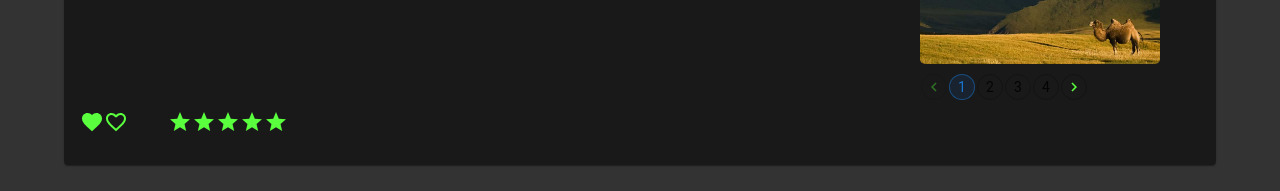
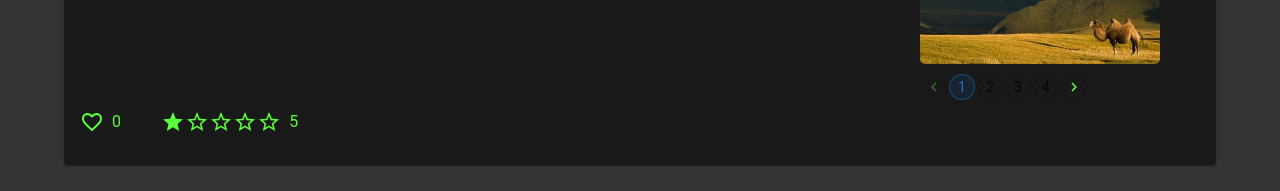
Before and after one commit to open-goverment-kg/front, a React (Create React App) app: page / in a window 1280 px wide. Shown: the part 1048-1239 px from the top of the page. Built offline with nearby package versions, Linux system fonts and the light colour scheme.

Commit message:
fix it layout

```diff
--- a/src/component/UI/card/ImageCard.jsx
+++ b/src/component/UI/card/ImageCard.jsx
@@ -13,13 +13,17 @@ import {
 } from "@mui/material";
 import FavoriteIcon from "@mui/icons-material/Favorite";
 import FavoriteBorderIcon from "@mui/icons-material/FavoriteBorder";
+import { STORAGE } from "../../../utils/general";
+
+const getId = JSON.parse(localStorage.getItem(STORAGE) || "[]");
 
 const ImageCard = ({ place, checked }) => {
   const [scrollPosition, setScrollPosition] = useState(0);
   const [activeDot, setActiveDot] = React.useState(1);
+  const [like, setLike] = useState(false);
+  const [likes, setLikes] = useState(place.likes);
 
   const handleDotChange = (event, value) => {
-    console.log(value);
     setActiveDot(value);
     setScrollPosition((value - 1) * 248);
   };
@@ -29,6 +33,25 @@ const ImageCard = ({ place, checked }) => {
   useEffect(() => {
     scrollRef.current.scrollLeft = scrollPosition;
   }, [scrollPosition]);
+
+  const changeLikeHandler = () => {
+    if (!getId.includes(place.id)) {
+      localStorage.setItem(STORAGE, JSON.stringify([...getId, place.id]));
+      setLike((prevState) => !prevState);
+      return setLikes((prevState) => prevState + 1);
+    }
+    const updateStorage = getId.filter((id) => id !== place.id);
+    localStorage.setItem(STORAGE, JSON.stringify(updateStorage));
+    setLike((prevState) => !prevState);
+    setLikes((prevState) => prevState - 1);
+  };
+
+  useEffect(() => {
+    if (getId.includes(place.id)) {
+      setLike(true);
+      setLikes((prevState) => prevState + 1);
+    }
+  }, [place]);
 
   return (
     <StyledCollapse in={checked} {...(checked ? { timeout: 1000 } : {})}>
@@ -76,12 +99,15 @@ const ImageCard = ({ place, checked }) => {
           </Box>
 
           <Grid container spacing={5}>
-            <Grid item>
-              <FavoriteIcon />
-              <FavoriteBorderIcon />
+            <Grid item display="flex" gap="8px">
+              <Box onClick={changeLikeHandler}>
+                {like ? <FavoriteIcon /> : <FavoriteBorderIcon />}
+              </Box>
+              <Typography className="colorText">{likes}</Typography>
             </Grid>
-            <Grid item>
-              <Rating name="read-only" value={5} readOnly />
+            <Grid item display="flex" gap="8px">
+              <Rating name="read-only" value={place.rating / 5} readOnly />
+              <Typography className="colorText">{place.rating}</Typography>
             </Grid>
           </Grid>
         </CardContent>
--- a/src/containers/home/index.js
+++ b/src/containers/home/index.js
@@ -51,7 +51,7 @@ const Home = () => {
 export default Home;
 
 const StyledHome = styled(Box)(({ image }) => ({
-  minHeight: "190vh",
+  minHeight: "200vh",
   backgroundImage: `url(${image})`,
   backgroundRepeat: "no-repeat",
   backgroundSize: "contain",
--- a/src/static/places.js
+++ b/src/static/places.js
@@ -9,7 +9,7 @@ const places = [
     time: 1500,
     tags: [],
     likes: 0,
-    rating: 0,
+    rating: 5,
     images: [image, image2, image, image2],
   },
   {
@@ -20,7 +20,7 @@ const places = [
     time: 1500,
     tags: [],
     likes: 0,
-    rating: 0,
+    rating: 5,
     images: [image, image2, image, image2],
   },
 ];
--- a/src/utils/general/index.js
+++ b/src/utils/general/index.js
@@ -0,0 +1 @@
+export const STORAGE = "STORAGE"
```
